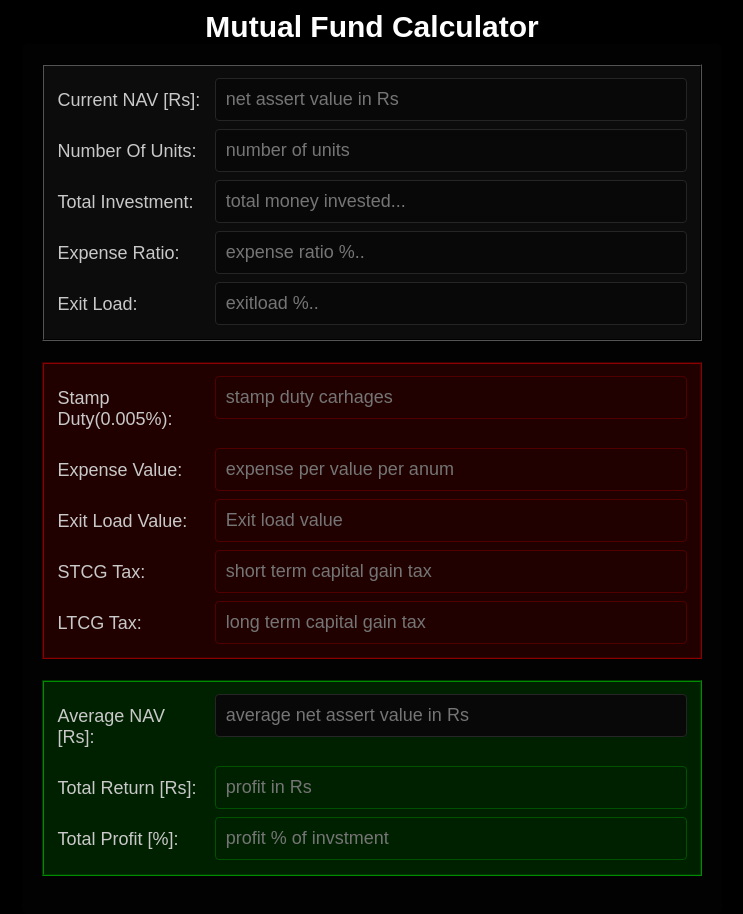
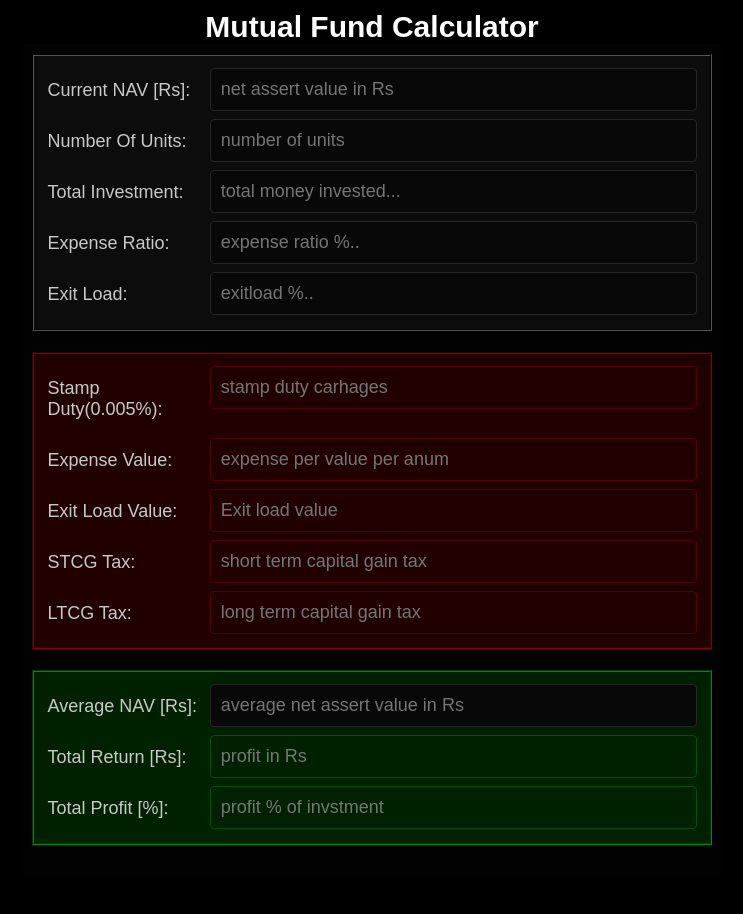
Before and after one commit to ntoolz/mfcalc, a plain HTML site: page index.html in a window 1280 px wide. Shown: the whole page, without its empty margins (268-1011 px from the left). After the commit the page ends 873 px from the top, so only its background shows below. Drawn offline with Linux system fonts and the light colour scheme.

Commit message:
Update app.css

```diff
--- a/app.css
+++ b/app.css
@@ -60,9 +60,9 @@ input[type=submit]:hover {
 }
 
 .container {
-    border-radius: 5px;
+    border-radius: 1px;
     background-color: #020202;
-    padding: 20px;
+    padding: 10px;
     max-width: 800px;
 }
 
@@ -117,7 +117,7 @@ input[type=submit]:hover {
 
 
 /* Responsive layout - when the screen is less than 600px wide, make the two columns stack on top of each other instead of next to each other */
-@media screen and (max-width: 600px) {
+@media screen and (max-width: 500px) {
     .col-label,
     .col-field,
     input[type=submit] {
```
